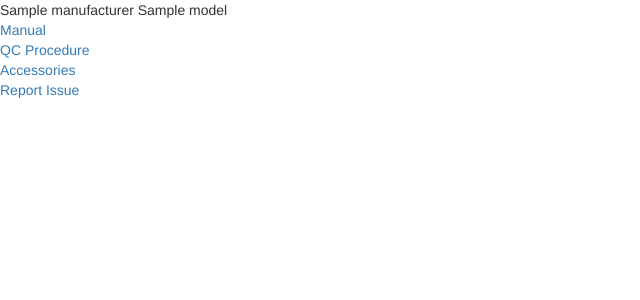
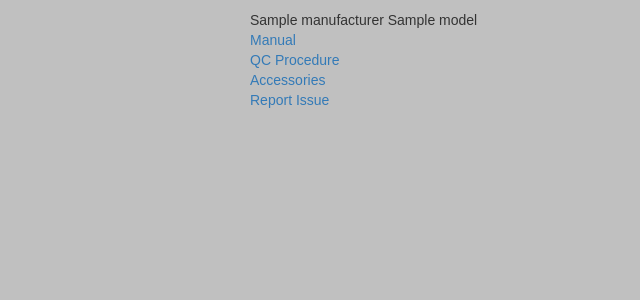
Before and after one commit to stevenmarr/equip-qc, a Python web app: template templates/template.html in a window 1280 px wide. Shown: the top 300 px of the page, without its empty margins (0-640 px from the left). Run offline with Jinja, Linux system fonts and the light colour scheme; the template is opened without the code that fills it: most values are stand-ins (such as "Sample title", 1, 10 or a date in 2020).

Commit message:
Add link main.css in all files; transfer head css to main.css file

```diff
--- a/templates/add_new_item.html
+++ b/templates/add_new_item.html
@@ -5,6 +5,7 @@
 <head>
     <title align = "center">New Equipment Entry</title>
     <link href="css/bootstrap.min.css" rel="stylesheet">
+    <link href="css/main.css" rel="stylesheet">
 <style type = "text/css">
         body
         {
--- a/templates/add_new_kit.html
+++ b/templates/add_new_kit.html
@@ -5,6 +5,7 @@
 <head>
     <title align = "center">New Equipment Entry</title>
     <link href="css/bootstrap.min.css" rel="stylesheet">
+    <link href="css/main.css" rel="stylesheet">
 <style type = "text/css">
         body
         {
--- /dev/null
+++ b/templates/css/main.css
@@ -0,0 +1,11 @@
+body
+{
+  font-family: sans-serif; font-size: 14px; width: 800px; margin: 0 auto; padding: 10px;
+  background-color: #c0c0c0;
+}
+.error{
+  color: red; font-size: 20px
+}
+input[type=submit]{
+  font-size: 24px;
+}
--- a/templates/head.html
+++ b/templates/head.html
@@ -3,6 +3,7 @@
 <html>
     <head>
       <link href="css/bootstrap.min.css" rel="stylesheet">
+      <link href="css/main.css" rel="stylesheet">
 		<style type = "text/css">
         body
         {
--- a/templates/lookup_entry.html
+++ b/templates/lookup_entry.html
@@ -5,6 +5,7 @@
 
         <title>CEAVCO Equipment Admin Page</title>
         <link href="css/bootstrap.min.css" rel="stylesheet">
+        <link href="css/main.css" rel="stylesheet">
         <head>
             CEAVCO Equipment Admin Page
         <br>
--- a/templates/template.html
+++ b/templates/template.html
@@ -5,6 +5,7 @@
 
         <title>CEAVCO Equipment List</title>
         <link href="css/bootstrap.min.css" rel="stylesheet">
+        <link href="css/main.css" rel="stylesheet">
         <head>
             {{manufacturer}} {{model}}
         <br>
```
Also changed, not shown: templates/add_new_asset.html (+2 -12 lines).
